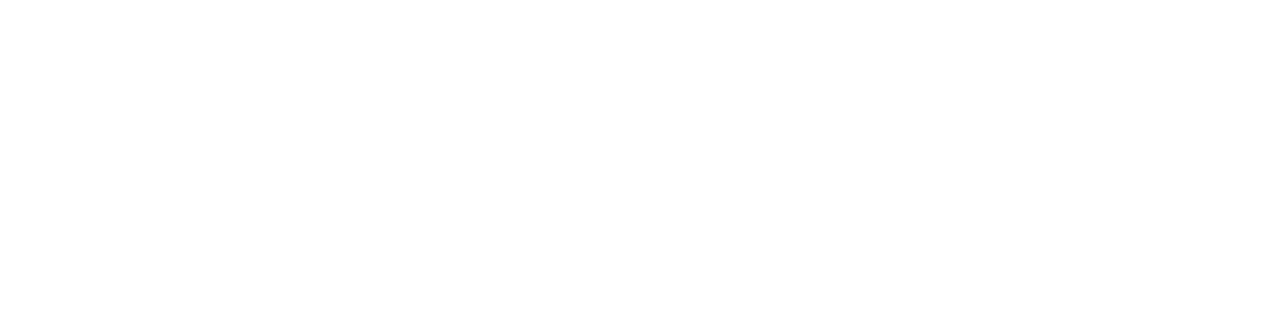
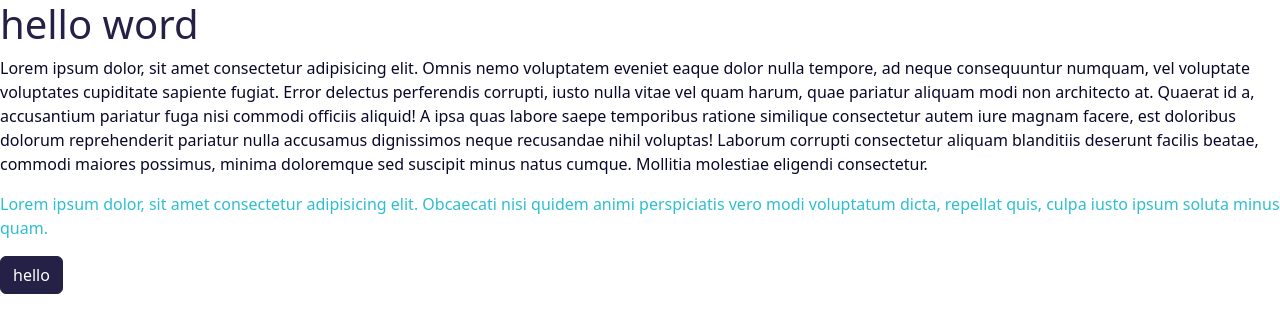
Before and after one commit to NikosDig/semester-project-2, a website: page index.html in a window 1280 px wide. Drawn offline with nearby package versions, Linux system fonts and the light colour scheme; files that its build step writes are made by us from their sources.

Commit message:
installed bootstrap and sass , live server and some minor modifications to scss

```diff
--- a/index.html
+++ b/index.html
@@ -3,7 +3,41 @@
   <head>
     <meta charset="UTF-8" />
     <meta name="viewport" content="width=device-width, initial-scale=1.0" />
+    <link rel="icon" href="assets/icons/logo.png" />
     <title>Home || Find</title>
+    <link
+      href="https://cdn.jsdelivr.net/npm/bootstrap@5.2.3/dist/css/bootstrap.min.css"
+      rel="stylesheet"
+      integrity="sha384-rbsA2VBKQhggwzxH7pPCaAqO46MgnOM80zW1RWuH61DGLwZJEdK2Kadq2F9CUG65"
+      crossorigin="anonymous"
+    />
+    <link rel="stylesheet" href="dist/css/styles.css" />
   </head>
-  <body></body>
+  <body>
+    <h1 class="text-light">hello word</h1>
+    <p class="text-primary">
+      Lorem ipsum dolor, sit amet consectetur adipisicing elit. Omnis nemo
+      voluptatem eveniet eaque dolor nulla tempore, ad neque consequuntur
+      numquam, vel voluptate voluptates cupiditate sapiente fugiat. Error
+      delectus perferendis corrupti, iusto nulla vitae vel quam harum, quae
+      pariatur aliquam modi non architecto at. Quaerat id a, accusantium
+      pariatur fuga nisi commodi officiis aliquid! A ipsa quas labore saepe
+      temporibus ratione similique consectetur autem iure magnam facere, est
+      doloribus dolorum reprehenderit pariatur nulla accusamus dignissimos neque
+      recusandae nihil voluptas! Laborum corrupti consectetur aliquam blanditiis
+      deserunt facilis beatae, commodi maiores possimus, minima doloremque sed
+      suscipit minus natus cumque. Mollitia molestiae eligendi consectetur.
+    </p>
+    <p class="text-info">
+      Lorem ipsum dolor, sit amet consectetur adipisicing elit. Obcaecati nisi
+      quidem animi perspiciatis vero modi voluptatum dicta, repellat quis, culpa
+      iusto ipsum soluta minus quam.
+    </p>
+    <button class="btn btn-custom">hello</button>
+    <script
+      src="https://cdn.jsdelivr.net/npm/bootstrap@5.2.3/dist/js/bootstrap.bundle.min.js"
+      integrity="sha384-kenU1KFdBIe4zVF0s0G1M5b4hcpxyD9F7jL+jjXkk+Q2h455rYXK/7HAuoJl+0I4"
+      crossorigin="anonymous"
+    ></script>
+  </body>
 </html>
--- /dev/null
+++ b/src/scss/_variables.scss
@@ -0,0 +1,12 @@
+$blue: #09082a; //primary
+$indigo: #916fc8;
+$purple: #5d3b9c;
+$pink: #ab4578;
+$red: #ff2763; // danger
+$orange: #ffa053;
+$yellow: #252045; // warning
+$green: #4fe49e; //success
+$teal: #9fffe2;
+$cyan: #2dbfcf; //info
+$gray-600: #1b0e60; //secondary
+$gray-100: #252045; // light
--- /dev/null
+++ b/src/scss/styles.scss
@@ -0,0 +1,11 @@
+@import "variables"; /* /src/scss/_variables.scss */
+@import "../../node_modules/bootstrap/scss/bootstrap";
+@import "../../node_modules/bootstrap/scss/functions";
+
+.btn-custom {
+  @extend .btn-warning;
+
+  &:hover {
+    @extend .btn-danger;
+  }
+}
```
Also changed, not shown: package.json (added, +24 -0 lines), 2 other files.
